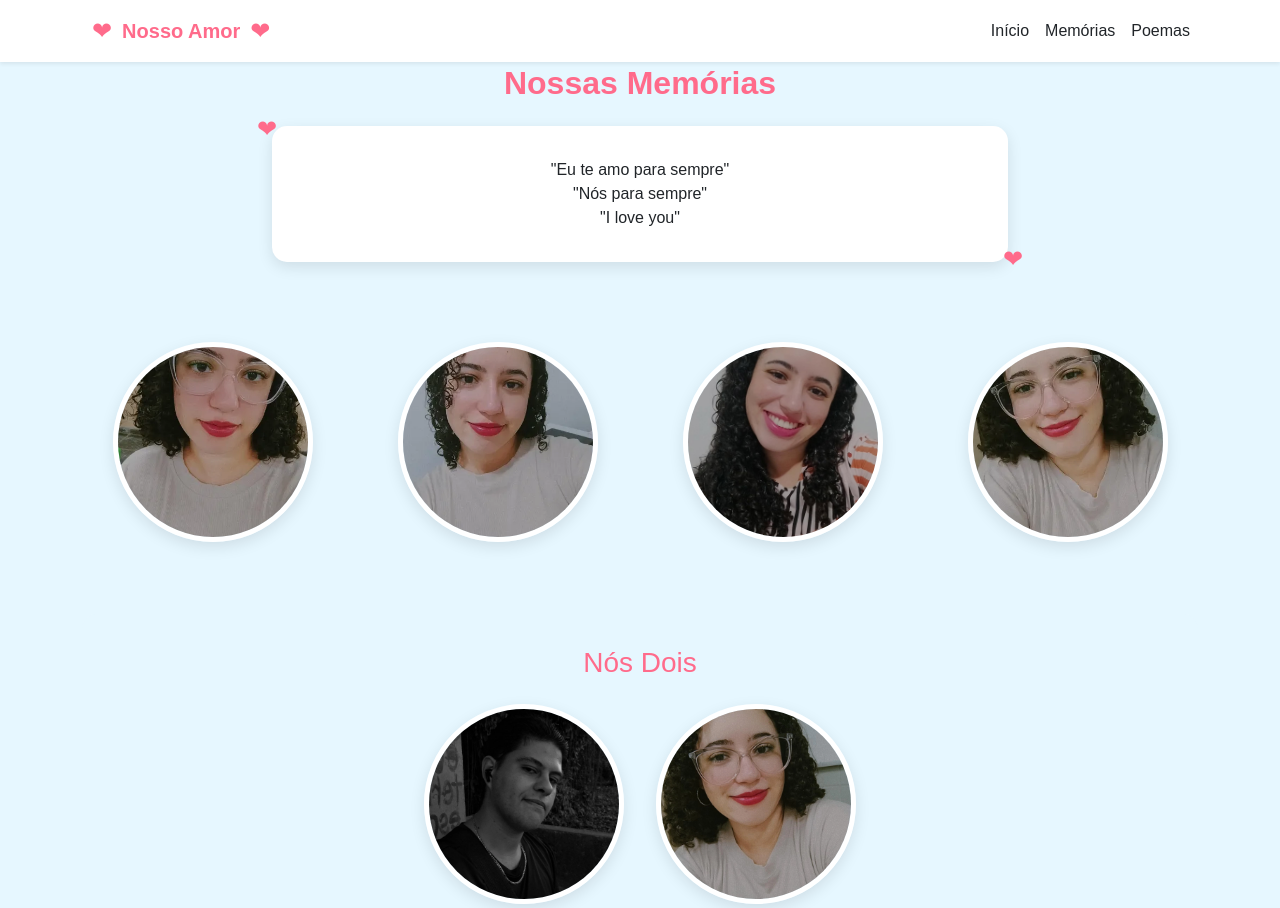
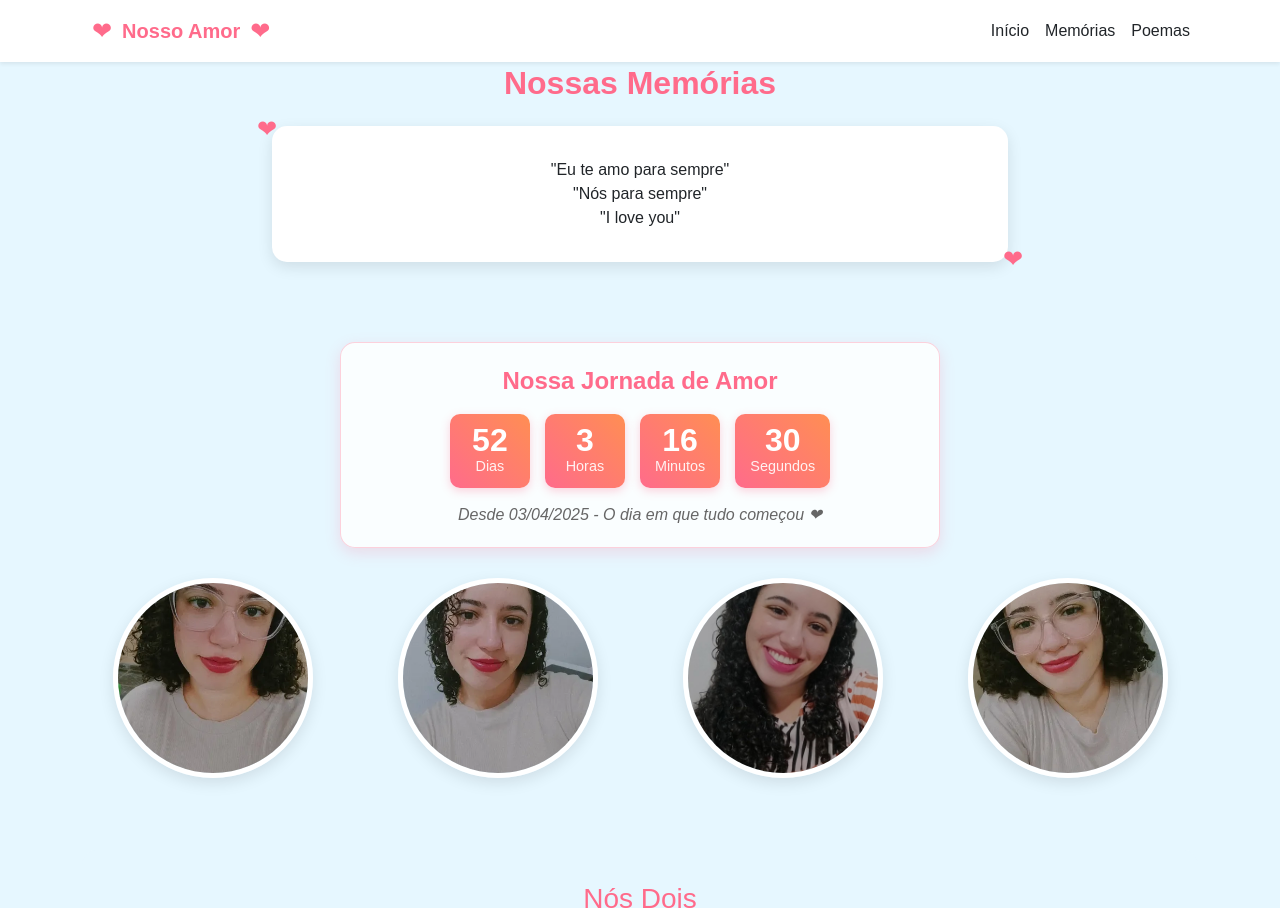
Before and after one commit to Nosferatzod/chris_ana, a plain HTML site: page memories.html in a window 1280 px wide. Shown: the top 908 px of the page. Drawn offline with nearby package versions, Linux system fonts and the light colour scheme.

Commit message:
chris_ana

```diff
--- a/memories.html
+++ b/memories.html
@@ -20,13 +20,24 @@
             overflow: hidden;
         }
 
-.heart {
-    position: absolute;
-    color: rgba(255, 107, 139, 0.6); /* Cor rosa com transparência */
-    font-size: 20px;
-    animation: float linear infinite;
-    pointer-events: none;
-    user-select: none;
+        .heart-btn {
+            display: inline-block;
+            width: 60px;
+            height: 60px;
+            line-height: 60px;
+            text-align: center;
+            background: linear-gradient(45deg, #ff6b8b, #ff8e53);
+            color: white;
+            border-radius: 50%;
+            font-size: 24px;
+            transition: all 0.3s;
+            box-shadow: 0 4px 15px rgba(255, 107, 139, 0.4);
+            text-decoration: none;
+        }
+
+        .heart-btn:hover {
+            transform: scale(1.1) rotate(10deg);
+            box-shadow: 0 6px 20px rgba(255, 107, 139, 0.6);
         }
 
         @keyframes float {
@@ -45,6 +56,7 @@
                 opacity: 0;
             }
         }
+
         .rounded-img {
             border-radius: 50%;
             width: 200px;
@@ -72,6 +84,58 @@
             justify-content: center;
             gap: 2rem;
             flex-wrap: wrap;
+        }
+
+        /* Estilo para o contador de relacionamento */
+        .relationship-counter {
+            background: rgba(255, 255, 255, 0.8);
+            border-radius: 15px;
+            padding: 20px;
+            margin: 30px auto;
+            max-width: 600px;
+            box-shadow: 0 5px 15px rgba(255,107,139,0.2);
+            border: 1px solid rgba(255,107,139,0.3);
+            text-align: center;
+        }
+
+        .counter-title {
+            color: #ff6b8b;
+            font-size: 1.5rem;
+            margin-bottom: 15px;
+            font-weight: bold;
+        }
+
+        .counter-display {
+            display: flex;
+            justify-content: center;
+            gap: 15px;
+            flex-wrap: wrap;
+        }
+
+        .counter-item {
+            background: linear-gradient(45deg, #ff6b8b, #ff8e53);
+            color: white;
+            padding: 10px 15px;
+            border-radius: 10px;
+            min-width: 80px;
+            box-shadow: 0 3px 10px rgba(255,107,139,0.3);
+        }
+
+        .counter-number {
+            font-size: 2rem;
+            font-weight: bold;
+            line-height: 1;
+        }
+
+        .counter-label {
+            font-size: 0.9rem;
+            opacity: 0.9;
+        }
+
+        .start-date {
+            margin-top: 15px;
+            color: #666;
+            font-style: italic;
         }
     </style>
 </head>
@@ -118,6 +182,30 @@
                 </div>
             </div>
 
+            <!-- Contador de Relacionamento -->
+            <div class="relationship-counter">
+                <div class="counter-title">Nossa Jornada de Amor</div>
+                <div class="counter-display">
+                    <div class="counter-item">
+                        <div class="counter-number" id="days-together">0</div>
+                        <div class="counter-label">Dias</div>
+                    </div>
+                    <div class="counter-item">
+                        <div class="counter-number" id="hours-together">0</div>
+                        <div class="counter-label">Horas</div>
+                    </div>
+                    <div class="counter-item">
+                        <div class="counter-number" id="minutes-together">0</div>
+                        <div class="counter-label">Minutos</div>
+                    </div>
+                    <div class="counter-item">
+                        <div class="counter-number" id="seconds-together">0</div>
+                        <div class="counter-label">Segundos</div>
+                    </div>
+                </div>
+                <div class="start-date">Desde 03/04/2025 - O dia em que tudo começou ❤</div>
+            </div>
+
             <div class="row justify-content-center">
                 <div class="col-md-3 col-6 mb-4 text-center">
                     <a href="./poema_1.html"><img src="./imgs/img05.webp" alt="Memória 1" class="rounded-img"></a>
@@ -144,8 +232,6 @@
                         <p class="italic">Passos</p>
                     </div>
 
-
-
                     <div>
                         <img src="./imgs/ela.webp" alt="Ana Clívea" class="rounded-img">
                         <h4 class="mt-3">Ana Clívea</h4>
@@ -159,34 +245,54 @@
             </div>
         </div>
     </section>
+
     <script>
         function createHearts() {
             const container = document.getElementById('floatingHearts');
-    const heartCount = 20; // Quantidade de corações
+            const heartCount = 20;
 
             for (let i = 0; i < heartCount; i++) {
                 const heart = document.createElement('div');
                 heart.innerHTML = '❤';
                 heart.classList.add('heart');
-
-        // Posição inicial aleatória
                 heart.style.left = Math.random() * 100 + 'vw';
-
-        // Tamanho aleatório entre 15px e 30px
                 heart.style.fontSize = (Math.random() * 15 + 15) + 'px';
-
-        // Duração da animação aleatória entre 10s e 25s
                 heart.style.animationDuration = (Math.random() * 15 + 10) + 's';
-
-        // Atraso inicial aleatório
                 heart.style.animationDelay = (Math.random() * 5) + 's';
-
                 container.appendChild(heart);
             }
         }
 
-// Executa quando a página carrega
-window.addEventListener('load', createHearts);
+        // Contador de relacionamento
+        function updateRelationshipCounter() {
+            // Data de início do relacionamento (3 de abril de 2025)
+            const startDate = new Date('2025-04-03T00:00:00');
+            const now = new Date();
+
+            // Calcula a diferença em milissegundos
+            const diff = now - startDate;
+
+            // Calcula dias, horas, minutos e segundos
+            const days = Math.floor(diff / (1000 * 60 * 60 * 24));
+            const hours = Math.floor((diff % (1000 * 60 * 60 * 24)) / (1000 * 60 * 60));
+            const minutes = Math.floor((diff % (1000 * 60 * 60)) / (1000 * 60));
+            const seconds = Math.floor((diff % (1000 * 60)) / 1000);
+
+            // Atualiza o DOM
+            document.getElementById('days-together').textContent = days;
+            document.getElementById('hours-together').textContent = hours;
+            document.getElementById('minutes-together').textContent = minutes;
+            document.getElementById('seconds-together').textContent = seconds;
+        }
+
+        // Atualiza o contador a cada segundo
+        setInterval(updateRelationshipCounter, 1000);
+
+        // Inicializa tudo quando a página carrega
+        window.addEventListener('load', function() {
+            createHearts();
+            updateRelationshipCounter(); // Chama imediatamente para evitar delay inicial
+        });
     </script>
     <script src="https://cdn.jsdelivr.net/npm/bootstrap@5.3.0/dist/js/bootstrap.bundle.min.js"></script>
     <script src="./js/script.js"></script>
```
Also changed, not shown: index.html (+22 -9 lines). Lines whose indentation alone changed are shown as unchanged.
